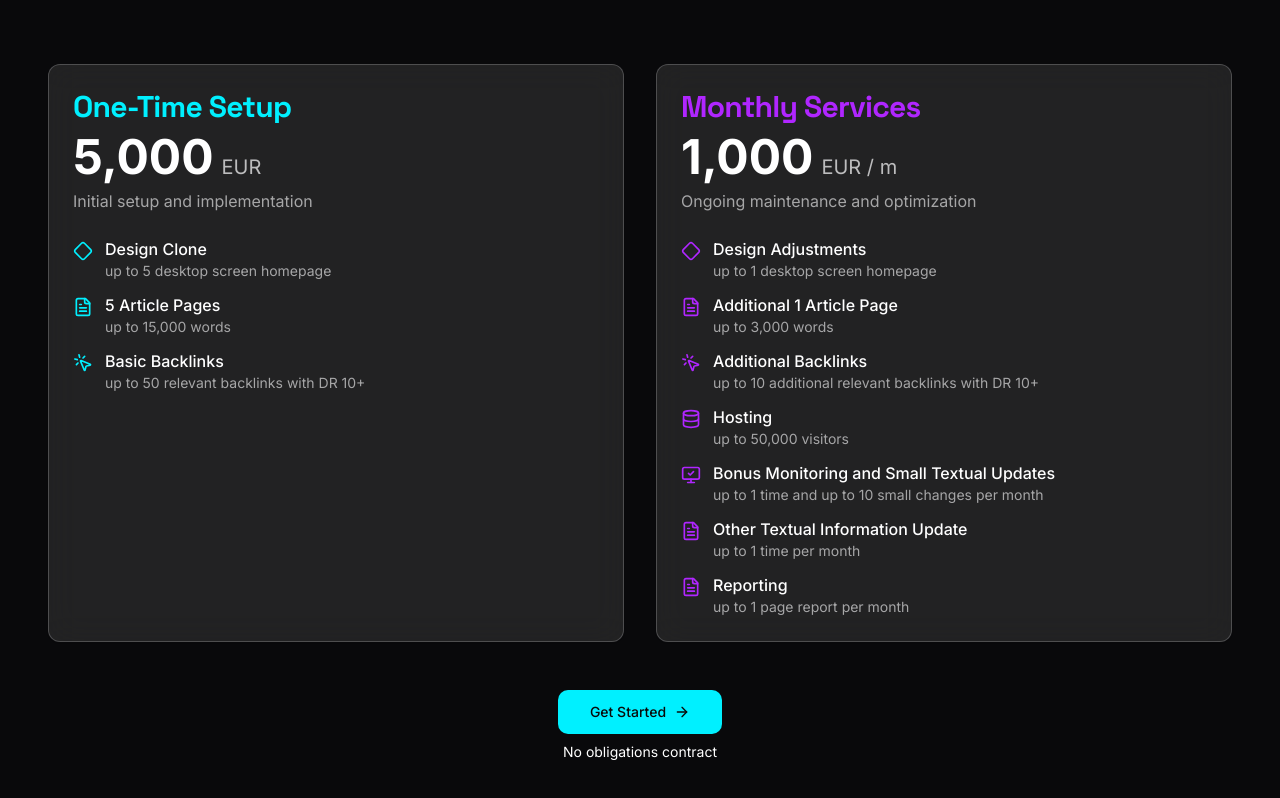
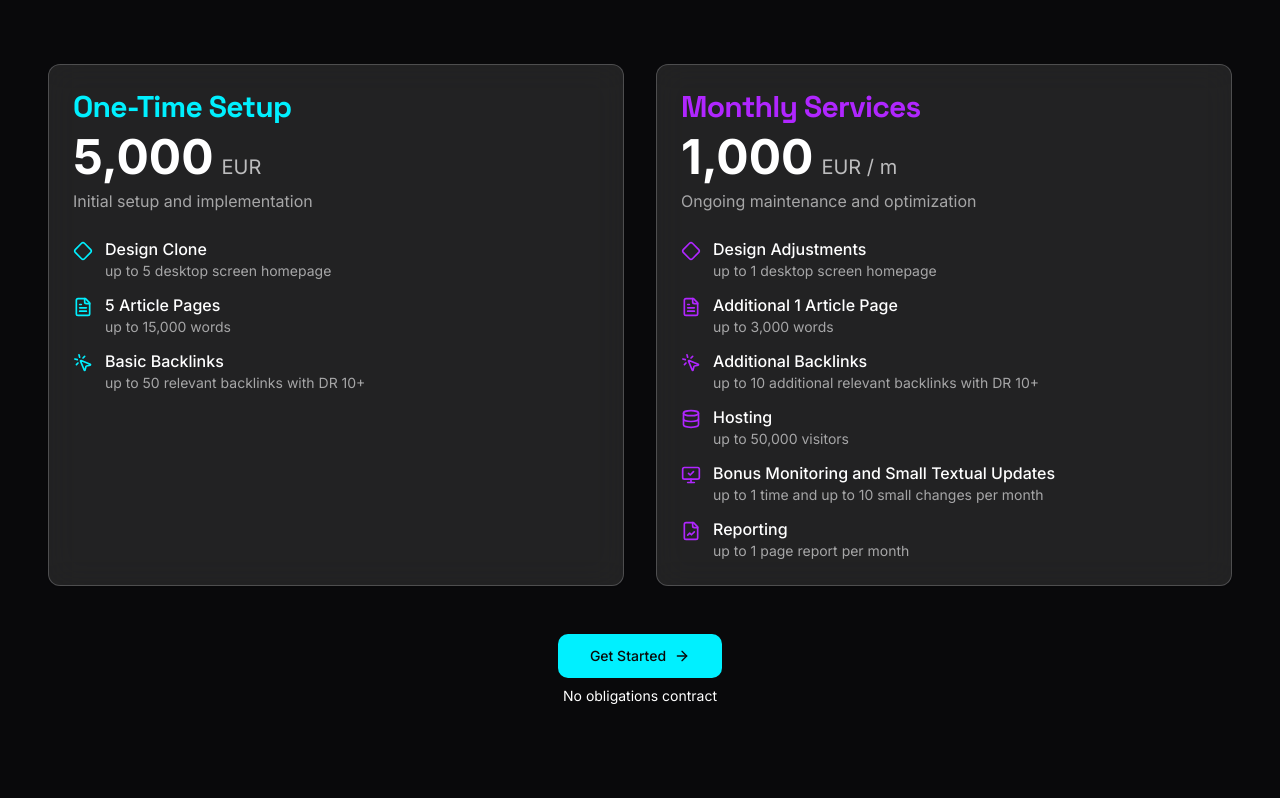
Before and after one commit to iGamingAudit/igaming-audit, a React (Vite) app: page / in a window 1280 px wide. Shown: the part 2493-3291 px from the top of the page. Built offline with nearby package versions, Linux system fonts and the light colour scheme.

Commit message:
Remove Textual Update Option
Removed the "Other Textual Information Update" option from the PricingSection component and updated the icon for the Reporting feature.
[skip gpt_engineer]

```diff
--- a/src/components/PricingSection.tsx
+++ b/src/components/PricingSection.tsx
@@ -1,4 +1,4 @@
-import { Diamond, FileText, Database, Settings, MonitorCheck, ArrowRight, MousePointerClick } from "lucide-react";
+import { Diamond, FileText, Database, Settings, MonitorCheck, ArrowRight, MousePointerClick, FileChartLine } from "lucide-react";
 import { Card, CardHeader, CardContent } from "@/components/ui/card";
 import { Button } from "./ui/button";
 
@@ -106,14 +106,7 @@ export const PricingSection = () => {
                   </div>
                 </div>
                 <div className="flex items-start gap-3">
-                  <FileText className="w-5 h-5 text-secondary mt-1 flex-shrink-0" />
-                  <div>
-                    <p className="font-medium text-white">Other Textual Information Update</p>
-                    <p className="text-sm text-white/60">up to 1 time per month</p>
-                  </div>
-                </div>
-                <div className="flex items-start gap-3">
-                  <FileText className="w-5 h-5 text-secondary mt-1 flex-shrink-0" />
+                  <FileChartLine className="w-5 h-5 text-secondary mt-1 flex-shrink-0" />
                   <div>
                     <p className="font-medium text-white">Reporting</p>
                     <p className="text-sm text-white/60">up to 1 page report per month</p>
```
